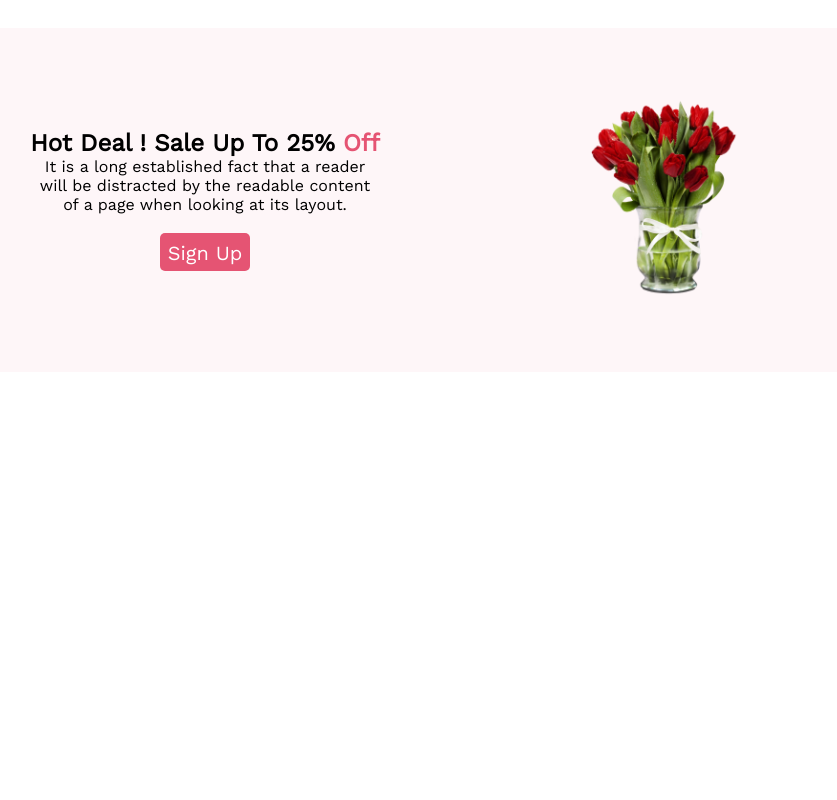
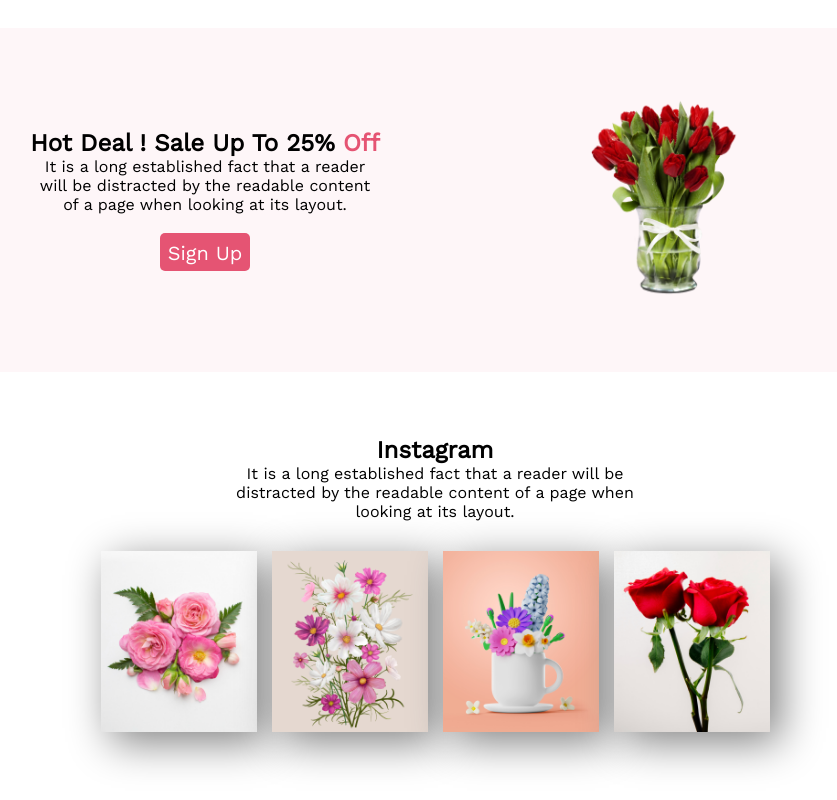
Before and after one commit to aminul-islam-be/AmiTomarFulBikreta, a plain HTML site: page index.html in a window 1280 px wide. Shown: the part 1455-2255 px from the top of the page, without its empty margins (205-1042 px from the left). Before the commit the page ends 1827 px from the top, so only its background shows below. Drawn offline with nearby package versions, Linux system fonts and the light colour scheme.

Commit message:
section complite

```diff
--- a/index.html
+++ b/index.html
@@ -73,6 +73,20 @@
             <div class="area3size"><img src="img/pngwing 8.png" class="img-size" alt=""></div>
         </div>
     </section>
+    <section class="section-area4">
+        <div class="flex4">
+            <div class="step1">
+                <h2>Instagram</h2>
+                <p>It is a long established fact that a reader will be distracted by the readable content of a page when looking at its layout.</p>
+            </div>
+        </div>
+        <div class="flex5">
+            <div><img style="width: 156px;box-shadow: 10px 10px 40px grey;" src="img/Flower 01.png"  alt="flower-1"></div>
+            <div><img style="width: 156px;box-shadow: 10px 10px 40px grey;" src="img/Rectangle 4.png" alt="flower-2"></div>
+            <div><img style="width: 156px;box-shadow: 10px 10px 40px grey;" src="img/Rectangle 5.png" alt="flower-3"></div>
+            <div><img style="width: 156px;box-shadow: 10px 10px 40px grey;" src="img/Rectangle 6.png" alt="flower-4"></div>
+        </div>
+    </section>
     <footer></footer>
 </body>
 </html>
--- a/style.css
+++ b/style.css
@@ -113,3 +113,22 @@
 .color1-2{
     color: #E55473;
 }
+.section-area4{
+    margin-top: 60px;
+}
+.flex4{
+    display: flex;
+    justify-content: center;
+}
+.flex5{
+    margin: 30px;
+    display: flex;
+    justify-content: center;
+    gap: 15px;
+
+}
+.section-area4{
+    margin: 5%;
+
+
+}
```
